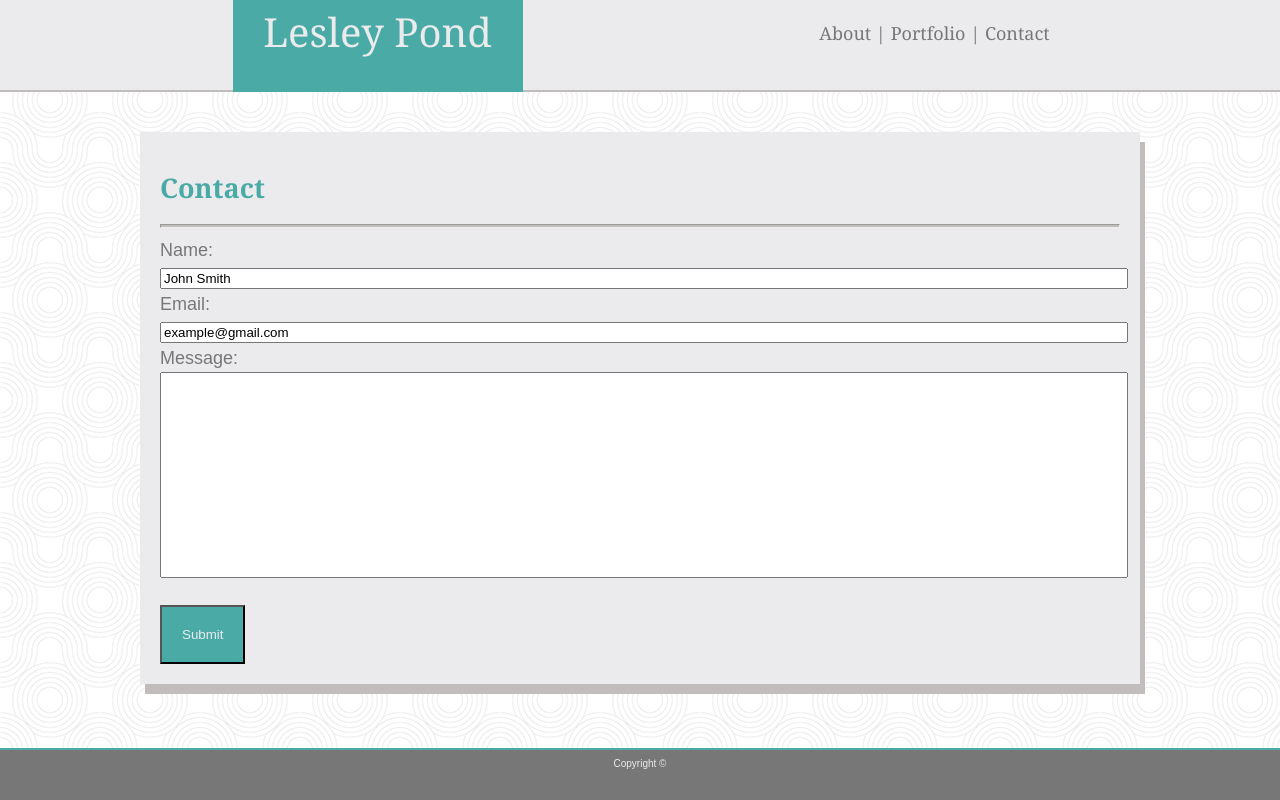
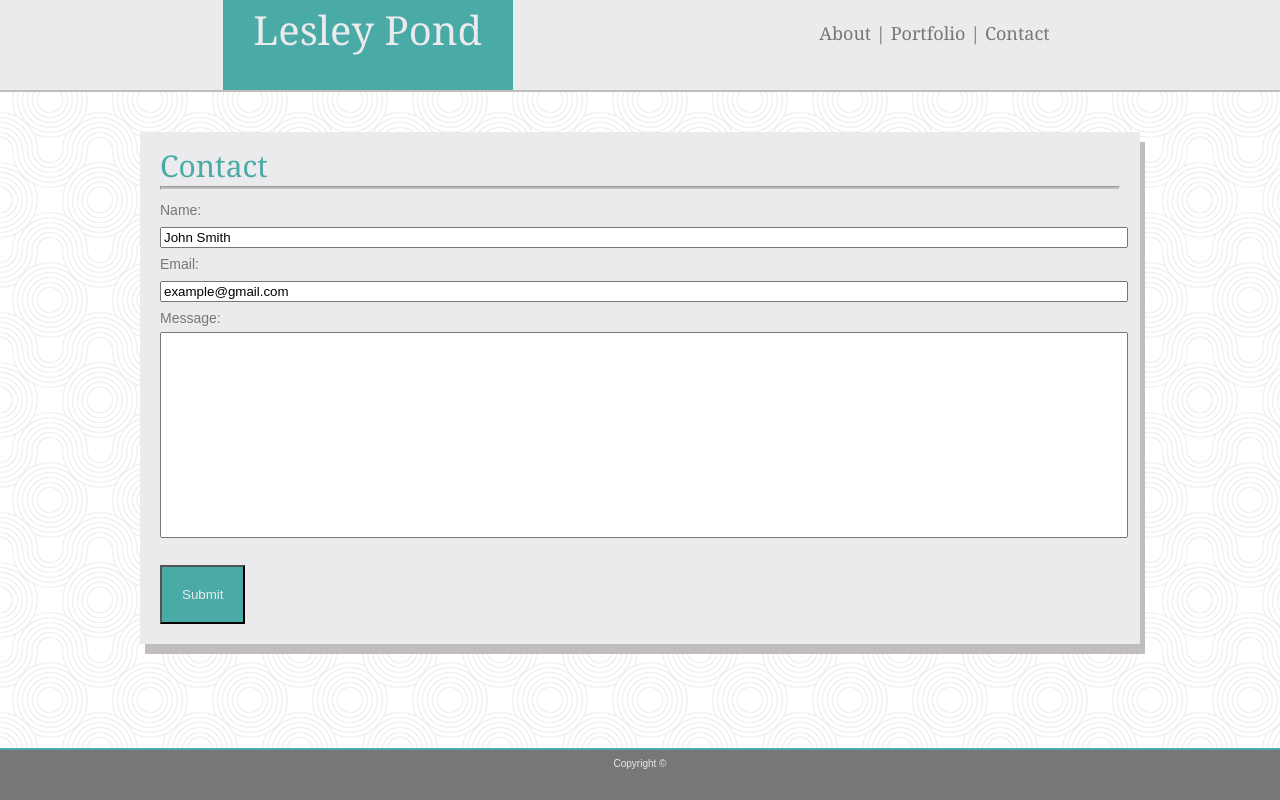
Before and after one commit to LAP0805/basic-portfolio, a plain HTML site: page contact.html in a window 1280 px wide. Drawn offline with Linux system fonts and the light colour scheme.

Commit message:
added reset.css file

```diff
--- a/contact.html
+++ b/contact.html
@@ -2,6 +2,7 @@
 <html>
     <head>
         <title>Contact-Lesley Pond</title>
+        <link rel="stylesheet" type="text/css" href="css/reset.css">
         <link rel="stylesheet" type="text/css" href="css/style.css">
     </head>
     <body>
--- /dev/null
+++ b/css/reset.css
@@ -0,0 +1,48 @@
+/* http://meyerweb.com/eric/tools/css/reset/
+   v2.0 | 20110126
+   License: none (public domain)
+*/
+
+html, body, div, span, applet, object, iframe,
+h1, h2, h3, h4, h5, h6, p, blockquote, pre,
+a, abbr, acronym, address, big, cite, code,
+del, dfn, em, img, ins, kbd, q, s, samp,
+small, strike, strong, sub, sup, tt, var,
+b, u, i, center,
+dl, dt, dd, ol, ul, li,
+fieldset, form, label, legend,
+table, caption, tbody, tfoot, thead, tr, th, td,
+article, aside, canvas, details, embed,
+figure, figcaption, footer, header, hgroup,
+menu, nav, output, ruby, section, summary,
+time, mark, audio, video {
+	margin: 0;
+	padding: 0;
+	border: 0;
+	font-size: 100%;
+	font: inherit;
+	vertical-align: baseline;
+}
+/* HTML5 display-role reset for older browsers */
+article, aside, details, figcaption, figure,
+footer, header, hgroup, menu, nav, section {
+	display: block;
+}
+body {
+	line-height: 1;
+}
+ol, ul {
+	list-style: none;
+}
+blockquote, q {
+	quotes: none;
+}
+blockquote:before, blockquote:after,
+q:before, q:after {
+	content: '';
+	content: none;
+}
+table {
+	border-collapse: collapse;
+	border-spacing: 0;
+}
--- a/css/style.css
+++ b/css/style.css
@@ -47,8 +47,8 @@ nav {
     background: #4aaaa5;
     text-align: center;
     font-size: 40px;
-    left: 28%;
-    top: -230%;
+    left: 30%;
+    top: -88%;
     padding: 20px 20px;
 
 }
@@ -66,10 +66,12 @@ section {
     box-shadow: 5px 10px #c2bdbd;
     padding: 20px 20px;
     overflow: hidden;
+    font-size: 14px;
 }
 h1 {
     color: #4aaaa5;
     font-family: 'Georgia', Times, Times New Roman, serif;
+    font-size: 30px;
 }
 footer {
     position: fixed;
```
Also changed, not shown: index.html (+1 -0 lines), portfolio.html (+1 -0 lines).
